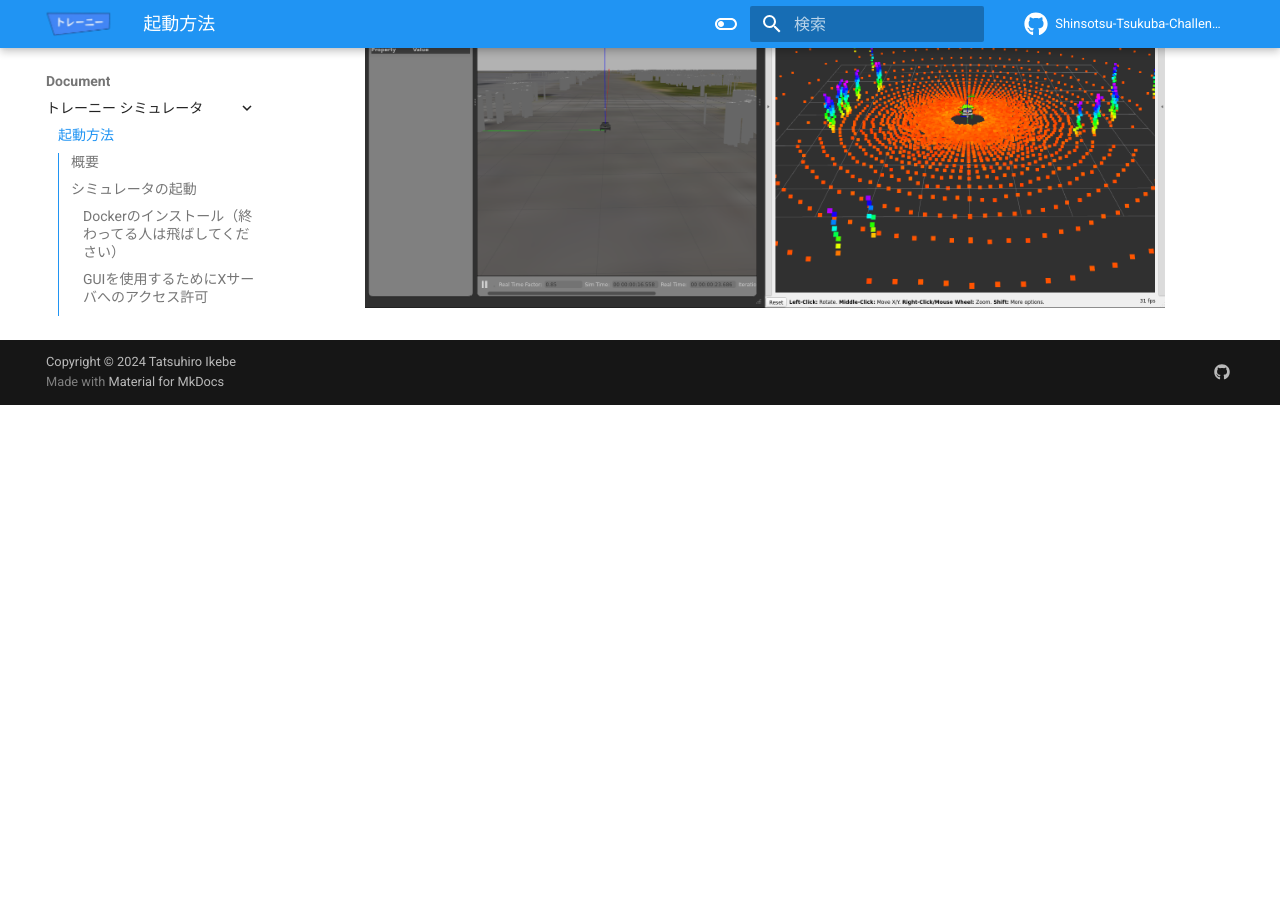
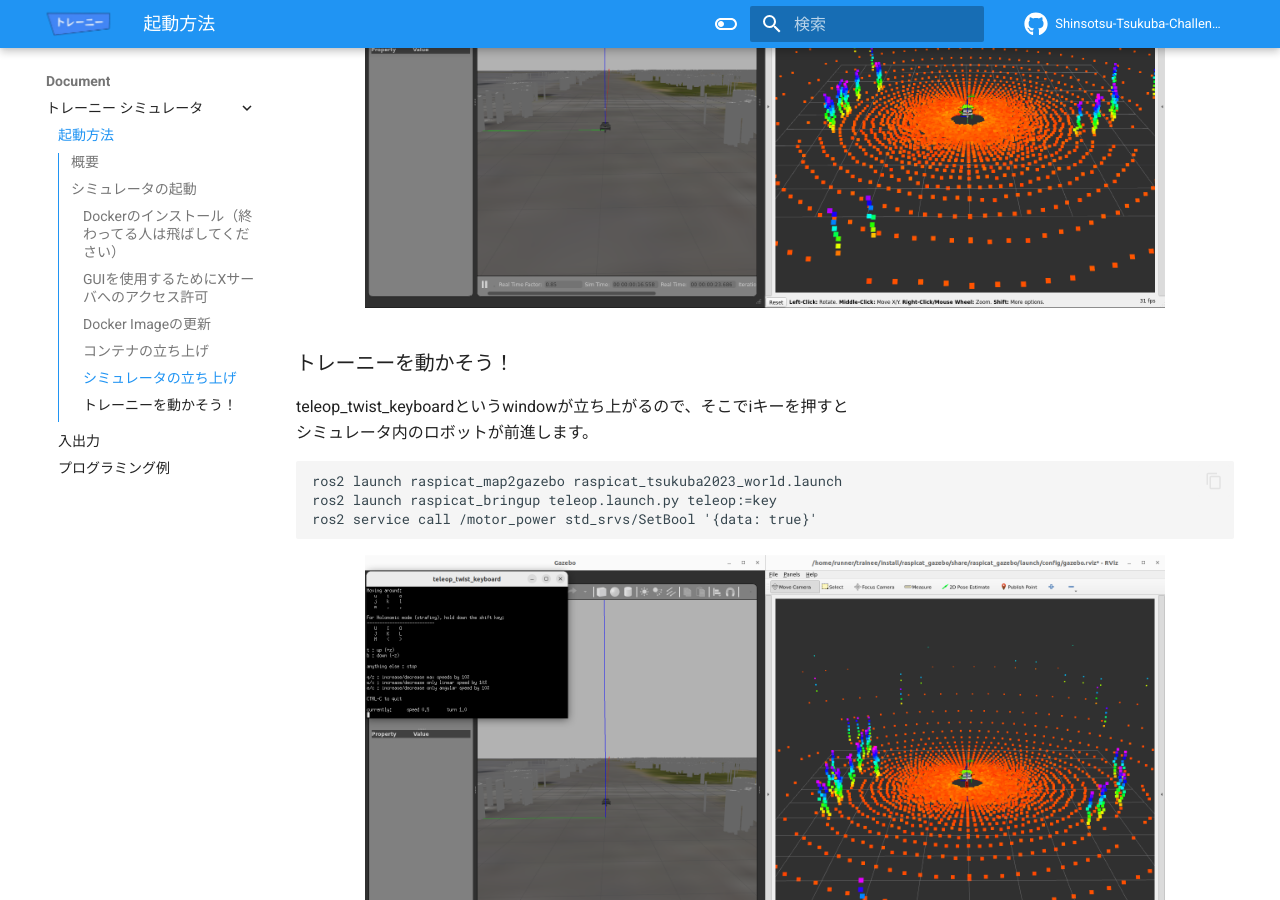
Before and after one commit to haruyama8940/trainee_documentation, an MkDocs documentation site: the page built from docs/document/simulator/trainee_simulator.md, in a window 1280 px wide and 900 px high, scrolled down 1447 px. Built offline with MkDocs 1.6.1 and Material for MkDocs 9.7.7, drawn with Linux system fonts in a browser that asks for light colours; comment, search, counter and statistics services are not loaded; before the commit the page ends 1852 px from its top, so only the background shows below that.

Commit message:
docs: how to move trainee in simulator by teleop (#7)

````diff
--- a/docs/document/simulator/trainee_simulator.md
+++ b/docs/document/simulator/trainee_simulator.md
@@ -54,3 +54,17 @@
 
 <center><a href="../../../images/trainee_sim.png"><img src="../../../images/trainee_sim.png" width="800"/></a>
 </center>
+
+### トレーニーを動かそう！
+
+teleop_twist_keyboardというwindowが立ち上がるので、そこでiキーを押すと
+シミュレータ内のロボットが前進します。
+
+```
+ros2 launch raspicat_map2gazebo raspicat_tsukuba2023_world.launch
+ros2 launch raspicat_bringup teleop.launch.py teleop:=key
+ros2 service call /motor_power std_srvs/SetBool '{data: true}'
+```
+
+<center><a href="../../../images/trainee_sim_teleop.png"><img src="../../../images/trainee_sim_teleop.png" width="800"/></a>
+</center>
````
Also changed, not shown: docs/images/trainee_sim_teleop.png (added).
